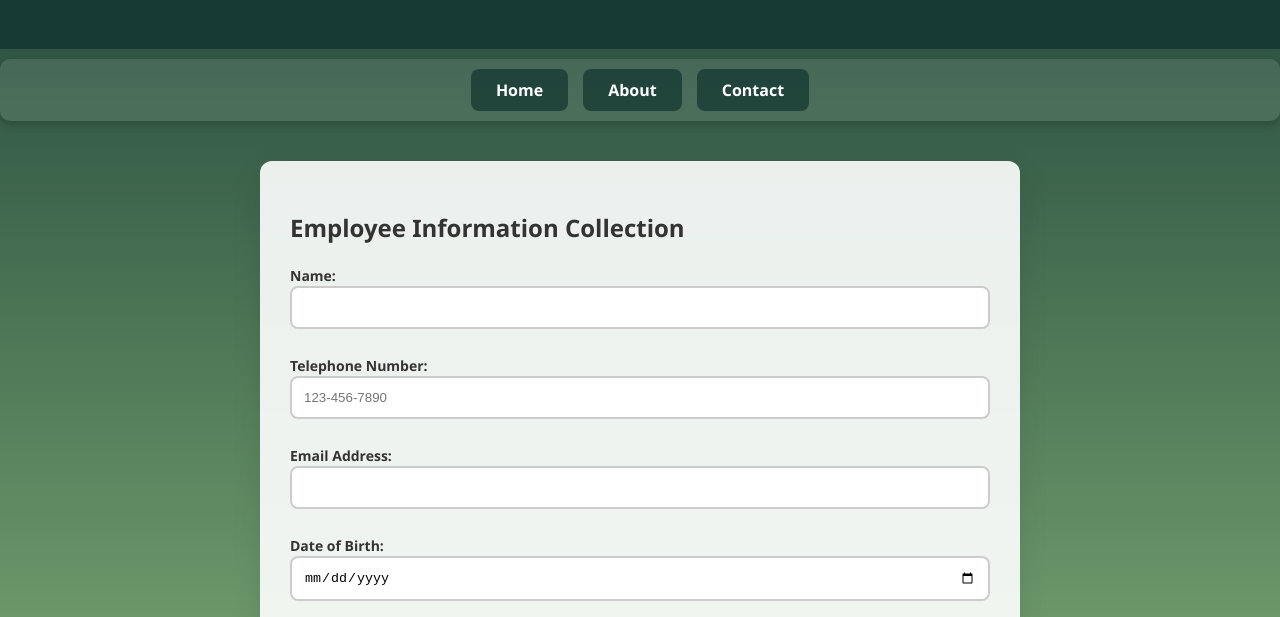
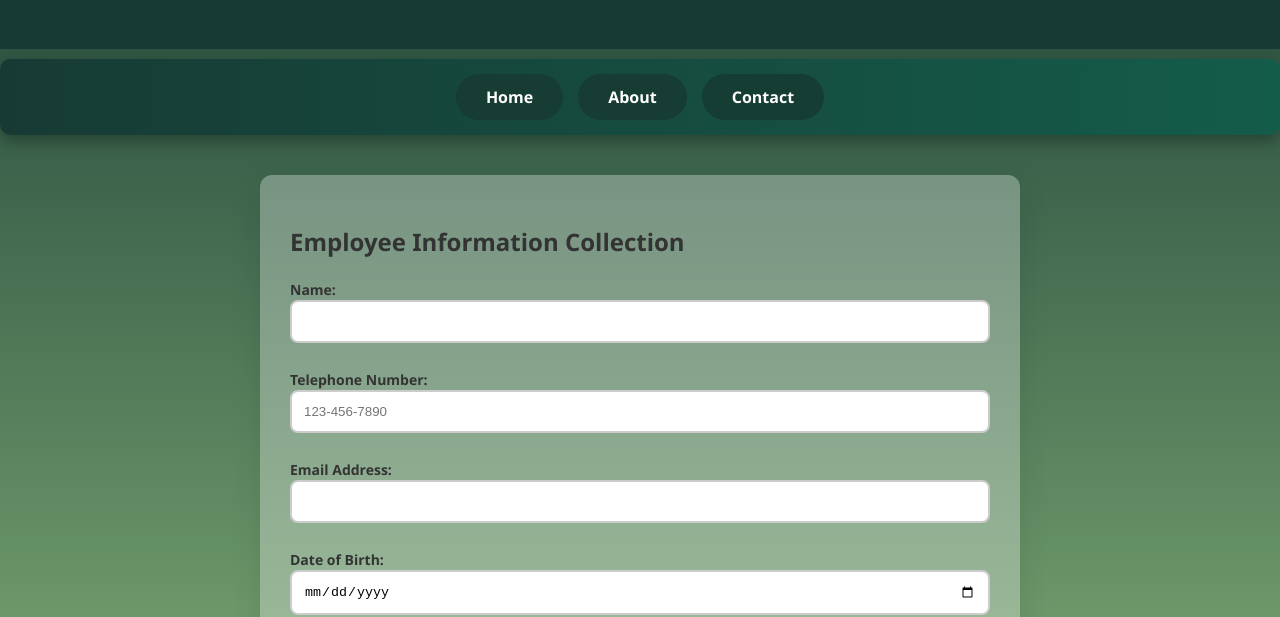
Before and after one commit to VenushkiT/pagero-surge-challenge, a plain HTML site: page Index.html in a window 1280 px wide. Shown: the part 185-802 px from the top of the page. Drawn offline with Linux system fonts and the light colour scheme.

Commit message:
Update styles.css

```diff
--- a/styles.css
+++ b/styles.css
@@ -2,7 +2,7 @@ body {
   font-family: "Segoe UI", Tahoma, Geneva, Verdana, sans-serif;
   margin: 0;
   padding: 0;
-  background: linear-gradient(to bottom, #173b34, #a1d28b); /* Keeping your original green gradient */
+  background: linear-gradient(to bottom, #173b34, #a1d28b); /* Green gradient */
   color: #333;
 }
 
@@ -15,39 +15,50 @@ header {
   letter-spacing: 1px;
 }
 
+/* Updated Navigation Styles */
 nav {
-  margin: 10px auto; /* Add margin for spacing */
-  padding: 10px 0;
-  background-color: rgba(255, 255, 255, 0.1); /* Change to a lighter background */
+  margin: 10px auto;
+  padding: 15px 0;
+  background: linear-gradient(to right, #173b34, #145c4a); /* Gradient for a cooler effect */
   border-radius: 10px;
   display: flex;
   justify-content: center;
   gap: 15px;
-  box-shadow: 0 4px 8px rgba(0, 0, 0, 0.2); /* Add shadow for depth */
+  box-shadow: 0 6px 15px rgba(0, 0, 0, 0.3); /* Deeper shadow for depth */
 }
 
 nav a {
   color: #fff;
   text-decoration: none;
   font-weight: 600;
-  padding: 10px 25px; /* More padding for a larger clickable area */
-  border-radius: 8px;
-  background-color: rgba(23, 59, 52, 0.8); /* Add a slightly darker background */
-  transition: background 0.3s, color 0.3s, transform 0.3s; /* Added transform for hover effect */
+  padding: 12px 30px; /* Increased padding for a more prominent look */
+  border-radius: 30px;
+  background: rgba(23, 59, 52, 0.9); /* Darker background */
+  position: relative;
 }
 
 nav a:hover {
-  background-color: #145c4a; /* Darken the background on hover */
-  color: #a1d28b; /* Change text color on hover */
-  transform: scale(1.05); /* Slightly enlarge on hover for emphasis */
+  background-color: #a1d28b; /* Lighter green on hover */
+  color: #173b34; /* Dark green text color on hover */
+}
+
+nav a::before {
+  content: "";
+  position: absolute;
+  top: 0;
+  left: 0;
+  width: 100%;
+  height: 100%;
+  background: rgba(255, 255, 255, 0.1);
+  z-index: -1;
 }
 
 /* Section styles */
 section {
   margin: 40px auto;
   padding: 30px;
-  max-width: 700px; /* Constraining width for better alignment */
-  background-color: rgba(255, 255, 255, 0.9); /* Increased opacity for transparency */
+  max-width: 700px; /* Constraining width */
+  background-color: rgba(255, 255, 255, 0.3); /* Transparency */
   border-radius: 12px;
   box-shadow: 0px 10px 30px rgba(0, 0, 0, 0.1); /* Softer shadow */
 }
@@ -66,18 +77,17 @@ select {
   border-radius: 8px;
   border: 2px solid #ccc;
   box-sizing: border-box;
-  transition: border-color 0.3s ease, background-color 0.3s ease;
 }
 
 input:focus,
 select:focus {
-  border-color: #173b34; /* Change border color on focus */
-  background-color: #f5f5f5; /* Change background on focus */
+  border-color: #173b34; /* Focus border color */
+  background-color: #f5f5f5; /* Focus background */
 }
 
 /* Error border style */
 .error-border {
-  border-color: red; /* Change border color to red when there's an error */
+  border-color: red; /* Error border color */
 }
 
 button {
@@ -89,15 +99,14 @@ button {
   border-radius: 8px;
   cursor: pointer;
   font-size: 18px;
-  transition: background-color 0.3s ease, transform 0.1s ease;
 }
 
 button:hover {
-  background-color: #145c4a; /* Darken the button background on hover */
+  background-color: #145c4a; /* Darken button background on hover */
 }
 
 button:active {
-  transform: scale(0.98); /* Subtle press effect */
+  transform: scale(0.98); /* Press effect */
 }
 
 footer {
@@ -105,8 +114,6 @@ footer {
   padding: 15px;
   background-color: #333;
   color: #fff;
-  position: relative;
-  bottom: 0;
   width: 100%;
   margin-top: 40px;
 }
@@ -126,11 +133,7 @@ footer {
   display: none; /* Initially hidden */
 }
 
-/* Fix submit button being hidden */
-section {
-  margin-bottom: 60px; /* Space for footer */
-}
-
+/* Responsive Design */
 @media (max-width: 600px) {
   section {
     padding: 20px; /* Adjust padding for smaller screens */
```
